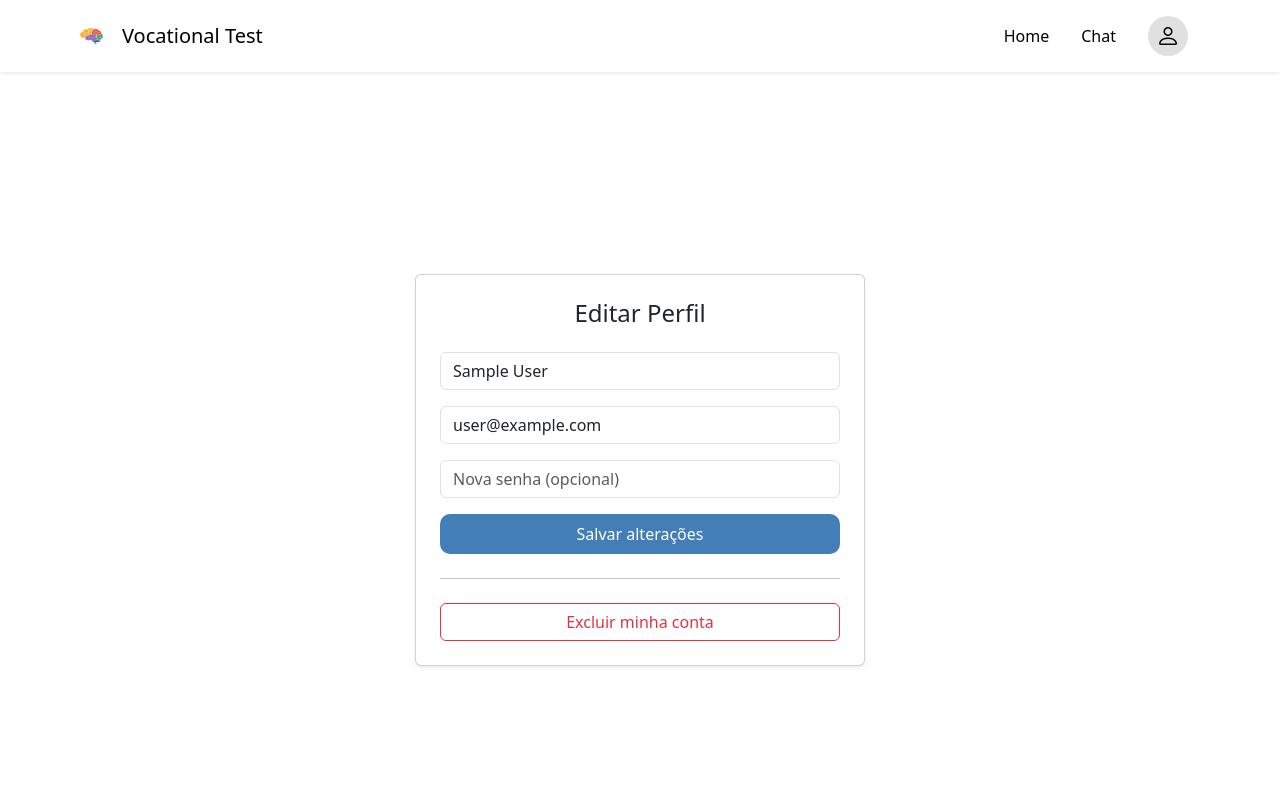
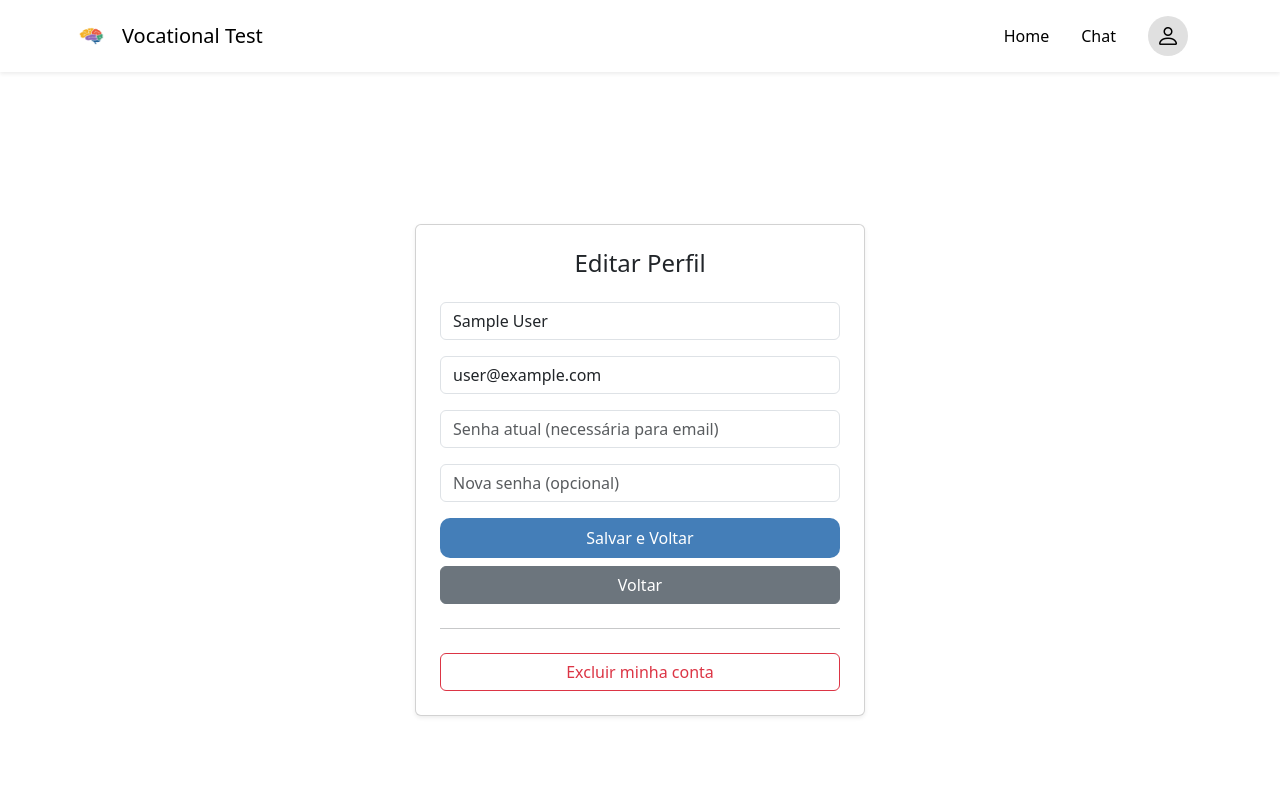
Before and after one commit to eduarda-guimaraes/Vocational-Test, a React (Vite) app in the folder frontend/: page /editar-perfil in a window 1280 px wide. Shown: the top 800 px of the page. Built offline with nearby package versions, Linux system fonts and the light colour scheme; no server answers; sample sign-in values are in the browser's storage.

Commit message:
Design de exclusão arrumado mas edição de e-mail não funciona

```diff
--- a/frontend/src/pages/EditarPerfil.jsx
+++ b/frontend/src/pages/EditarPerfil.jsx
@@ -16,13 +16,14 @@ export default function EditarPerfil() {
   const user = auth.currentUser;
   const [nome, setNome] = useState(user?.displayName || '');
   const [email, setEmail] = useState(user?.email || '');
-  const [senha, setSenha] = useState('');
+  const [senhaAtual, setSenhaAtual] = useState('');
+  const [senhaNova, setSenhaNova] = useState('');
   const [erro, setErro] = useState('');
   const [mensagem, setMensagem] = useState('');
+  const [showModal, setShowModal] = useState(false);
   const [senhaExcluir, setSenhaExcluir] = useState('');
   const [temSenha, setTemSenha] = useState(false);
   const [erroExclusao, setErroExclusao] = useState('');
-  const [showModal, setShowModal] = useState(false);
   const navigate = useNavigate();
 
   useEffect(() => {
@@ -40,42 +41,68 @@ export default function EditarPerfil() {
     setErro('');
     setMensagem('');
     try {
-      if (nome !== user.displayName) await updateProfile(user, { displayName: nome });
-      if (email !== user.email) await updateEmail(user, email);
-      if (senha.length >= 6) await updatePassword(user, senha);
+      // --- Atualiza email, se mudou ---
+      if (email !== user.email) {
+        if (!senhaAtual) {
+          setErro('Digite a senha atual para alterar o email.');
+          return;
+        }
+        // Reautenticar com credencial de email/senha
+        const cred = EmailAuthProvider.credential(user.email, senhaAtual);
+        await reauthenticateWithCredential(user, cred);
+        // Atualiza email
+        await updateEmail(user, email);
+        // Recarrega o usuário para atualizar auth.currentUser.email
+        await user.reload();
+      }
+
+      // --- Atualiza nome, se mudou ---
+      if (nome !== user.displayName) {
+        await updateProfile(user, { displayName: nome });
+      }
+
+      // --- Atualiza senha, se preenchida ---
+      if (senhaNova.length >= 6) {
+        await updatePassword(user, senhaNova);
+      }
+
       setMensagem('Dados atualizados com sucesso!');
       setTimeout(() => navigate('/perfil'), 1500);
     } catch (error) {
       console.error(error);
-      setErro(error.code === 'auth/requires-recent-login'
-        ? 'Você precisa fazer login novamente para alterar os dados.'
-        : 'Erro ao atualizar dados.'
-      );
+      // Mensagens específicas para cada erro
+      if (error.code === 'auth/wrong-password') {
+        setErro('Senha atual incorreta.');
+      } else if (error.code === 'auth/requires-recent-login') {
+        setErro('Por segurança, faça login novamente para atualizar.');
+      } else if (error.code === 'auth/email-already-in-use') {
+        setErro('Este email já está em uso.');
+      } else {
+        setErro('Erro ao atualizar dados.');
+      }
     }
   };
 
   const handleConfirmExcluir = async () => {
     setErroExclusao('');
-    if (temSenha && !senhaExcluir) {
+    if (temSenha) {
+      if (!senhaExcluir) {
         setErroExclusao('Digite sua senha para confirmar.');
         return;
       }
+      // reautenticar para exclusão
       try {
-      if (temSenha) {
         const cred = EmailAuthProvider.credential(user.email, senhaExcluir);
         await reauthenticateWithCredential(user, cred);
+      } catch {
+        setErroExclusao('Senha incorreta.');
+        return;
       }
+    }
+    // exclui usuário e documento no Firestore
     await deleteUser(user);
     await deleteDoc(doc(db, 'usuarios', user.uid));
     navigate('/');
-    } catch (error) {
-      console.error(error);
-      setErroExclusao(
-        error.code === 'auth/wrong-password' ? 'Senha incorreta.' :
-        error.code === 'auth/requires-recent-login' ? 'Reautenticação necessária. Faça login novamente.' :
-        'Erro ao excluir conta.'
-      );
-    }
   };
 
   return (
@@ -93,6 +120,7 @@ export default function EditarPerfil() {
               placeholder="Nome"
             />
           </div>
+
           <div className="mb-3">
             <input
               type="email"
@@ -102,24 +130,46 @@ export default function EditarPerfil() {
               placeholder="Email"
             />
           </div>
+
           <div className="mb-3">
             <input
               type="password"
               className="form-control"
-              value={senha}
-              onChange={(e) => setSenha(e.target.value)}
+              value={senhaAtual}
+              onChange={(e) => setSenhaAtual(e.target.value)}
+              placeholder="Senha atual (necessária para email)"
+            />
+          </div>
+
+          <div className="mb-3">
+            <input
+              type="password"
+              className="form-control"
+              value={senhaNova}
+              onChange={(e) => setSenhaNova(e.target.value)}
               placeholder="Nova senha (opcional)"
             />
           </div>
+
           {erro && <p className="text-danger">{erro}</p>}
           {mensagem && <p className="text-success">{mensagem}</p>}
+
+          <div className="d-grid gap-2">
             <button
               type="submit"
-            className="btn-perfil w-100"
+              className="btn-perfil"
               style={{ backgroundColor: '#447EB8', color: '#fff' }}
             >
-            Salvar alterações
+              Salvar e Voltar
             </button>
+            <button
+              type="button"
+              className="btn btn-secondary"
+              onClick={() => navigate('/perfil')}
+            >
+              Voltar
+            </button>
+          </div>
         </form>
 
         <hr className="my-4" />
@@ -142,11 +192,11 @@ export default function EditarPerfil() {
                     <button
                       type="button"
                       className="btn-close"
-                      onClick={() => { setShowModal(false); setSenhaExcluir(''); setErroExclusao(''); }}
+                      onClick={() => setShowModal(false)}
                     />
                   </div>
                   <div className="modal-body">
-                    <p>Tem certeza que deseja excluir sua conta? Essa ação não poderá ser desfeita.</p>
+                    <p>Tem certeza que deseja excluir sua conta?</p>
                     {temSenha && (
                       <input
                         type="password"
@@ -161,7 +211,7 @@ export default function EditarPerfil() {
                   <div className="modal-footer">
                     <button
                       className="btn btn-secondary"
-                      onClick={() => { setShowModal(false); setSenhaExcluir(''); setErroExclusao(''); }}
+                      onClick={() => setShowModal(false)}
                     >
                       Cancelar
                     </button>
```
Lines whose indentation alone changed are shown as unchanged.
